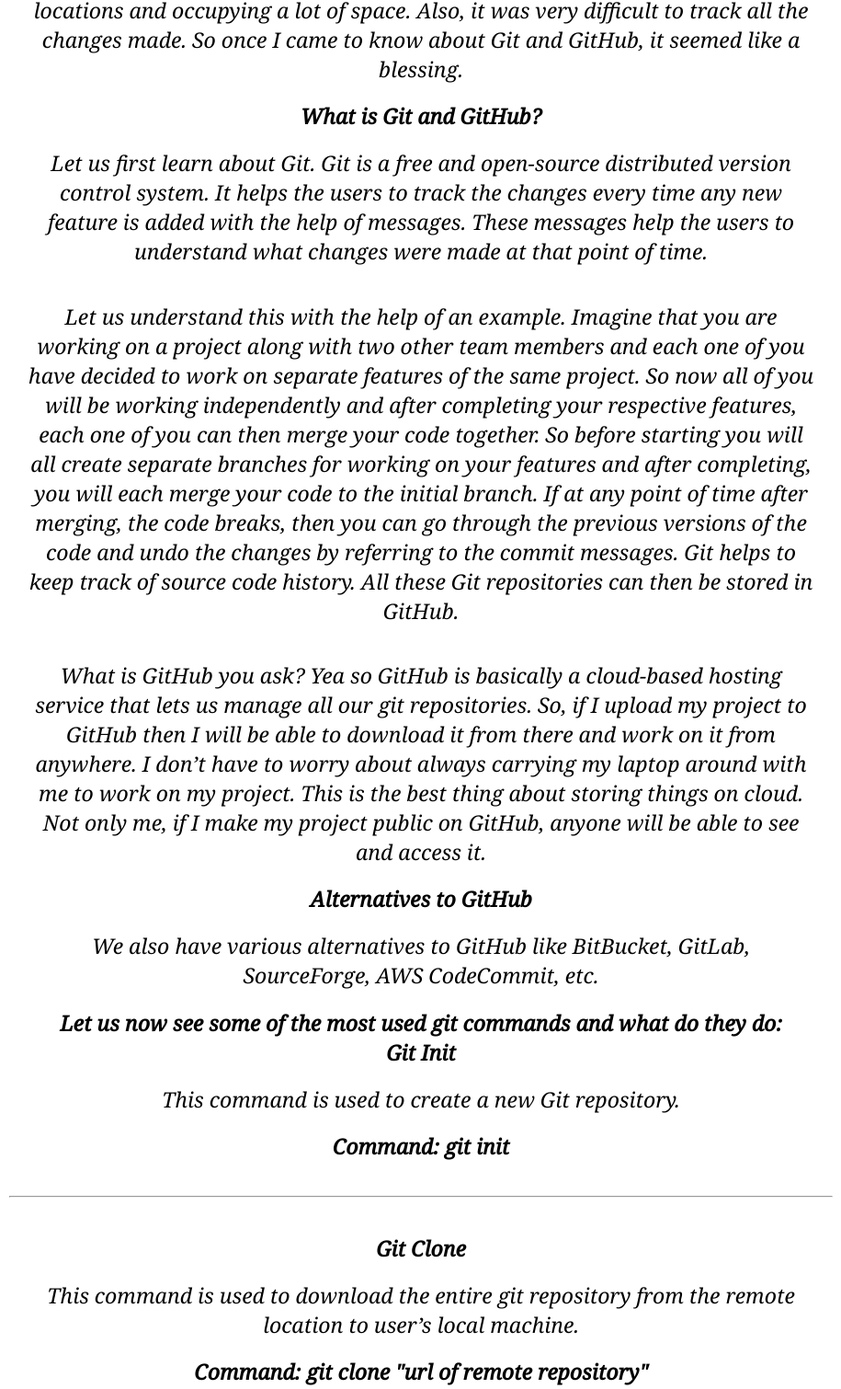
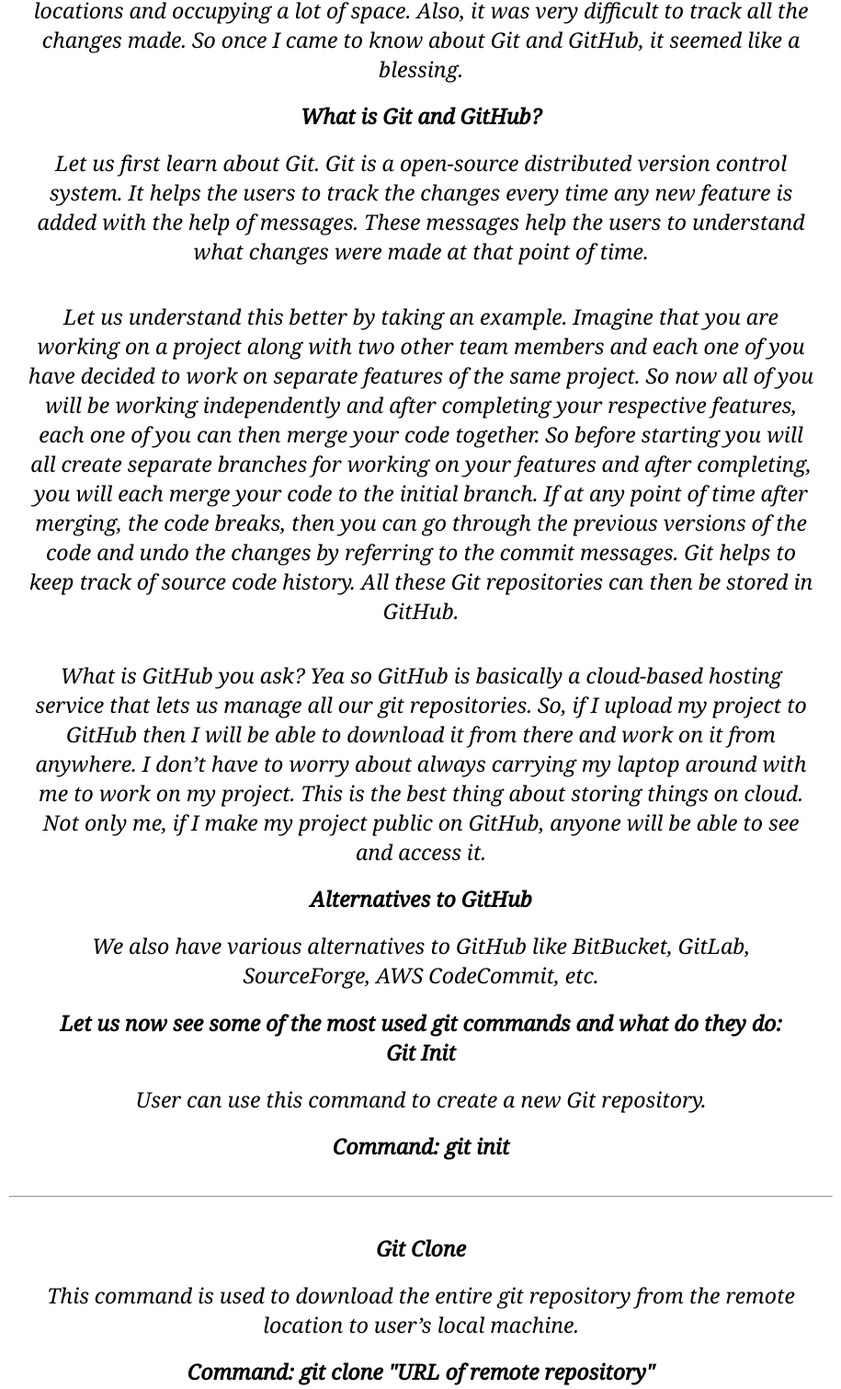
Before and after one commit to mnath30/Portfolio, a plain HTML site: page VersionControl.html in a window 1280 px wide. Shown: the part 729-2239 px from the top of the page at 92% size, without its empty margins (182-1097 px from the left). Drawn offline with Linux system fonts and the light colour scheme.

Commit message:
docs: Updated blog lines in version control blog

```diff
--- a/VersionControl.html
+++ b/VersionControl.html
@@ -40,13 +40,13 @@
                 </p>
                 <b><i>What is Git and GitHub?</i></b>
                 <p>
-                    Let us first learn about Git. Git is a free and open-source distributed version control system. It
+                    Let us first learn about Git. Git is a open-source distributed version control system. It
                     helps the users to track the changes every time any new feature is added with the help of messages.
                     These messages help the users to understand what changes were made at that point of time.
 
                 </p>
                 <p>
-                    Let us understand this with the help of an example. Imagine that you are working on a project along
+                    Let us understand this better by taking an example. Imagine that you are working on a project along
                     with two other team members and each one of you have decided to work on separate features of the
                     same project. So now all of you will be working independently and after completing your respective
                     features, each one of you can then merge your code together. So before starting you will all create
@@ -74,7 +74,7 @@
 
                 <br>
                 <b><i>Git Init</i></b>
-                <p>This command is used to create a new Git repository.
+                <p>User can use this command to create a new Git repository.
                 </p>
                 <b><i>Command: git init</i></b>
 
@@ -82,7 +82,7 @@
                 <b><i>Git Clone</i></b>
                 <p>This command is used to download the entire git repository from the remote location to user’s local
                     machine. </p>
-                <b><i>Command: git clone "url of remote repository" </i></b>
+                <b><i>Command: git clone "URL of remote repository" </i></b>
 
                 <br><hr>
                 <b><i>Git Branch</i></b>
```
